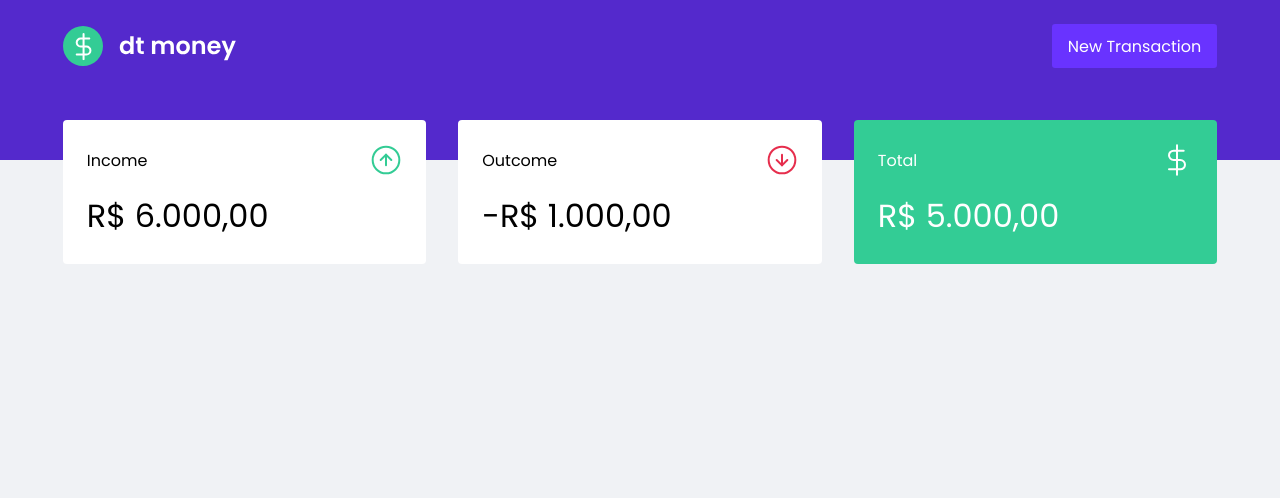
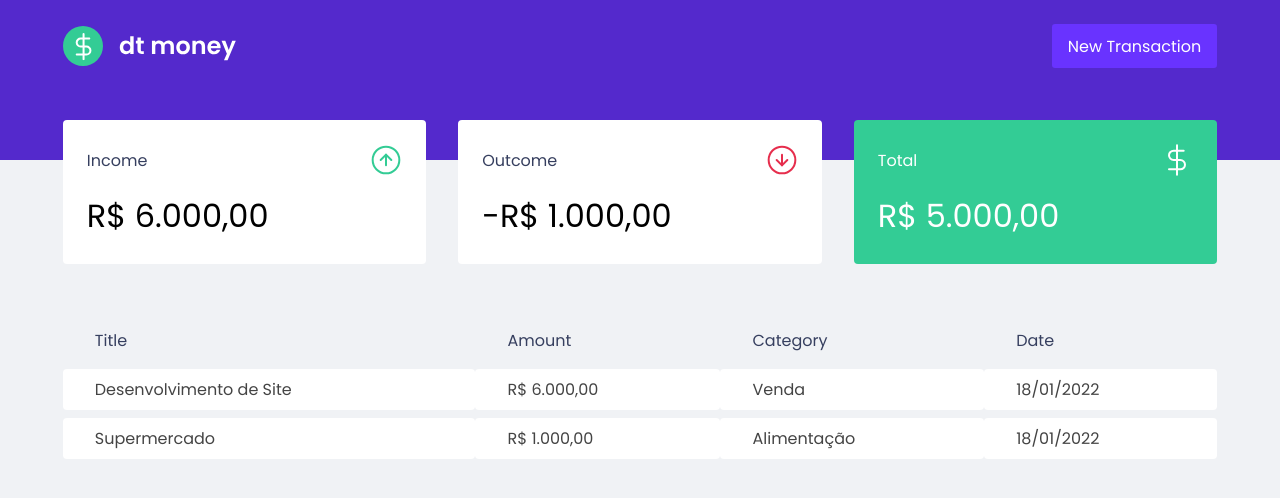
Before and after one commit to lipex360x/dtmoney, a React (Create React App) app in the folder frontend/: page / in a window 1280 px wide. Shown: the top 498 px of the page. Built offline with nearby package versions, Linux system fonts and the light colour scheme.

Commit message:
transactions styled

```diff
--- a/frontend/src/App.tsx
+++ b/frontend/src/App.tsx
@@ -1,6 +1,7 @@
 /* eslint-disable react/react-in-jsx-scope */
 import { Header } from './components/Header'
 import { Summary } from './components/Summary'
+import { Transactions } from './components/Transactions'
 import { GlobalStyle } from './styles/global'
 
 function App () {
@@ -8,6 +9,7 @@ function App () {
     <>
       <Header />
       <Summary />
+      <Transactions />
       <GlobalStyle />
     </>
   )
--- a/frontend/src/components/Summary/styles.ts
+++ b/frontend/src/components/Summary/styles.ts
@@ -23,6 +23,7 @@ export const Container = styled.section`
       align-items: center;
       justify-content: space-between;
       margin-bottom: 1rem;
+      color: var(--text-title);
     }
 
     h2 {
@@ -31,6 +32,9 @@ export const Container = styled.section`
     }
 
     &.total {
+      header {
+        color: #fff
+      }
       background: var(--green);
       color: #fff;
     }
--- /dev/null
+++ b/frontend/src/components/Transactions/index.tsx
@@ -0,0 +1,34 @@
+import { dateFormat } from '../../shared/utils/dateTransform'
+import { numberToReal } from '../../shared/utils/numberTransform'
+import * as S from './styles'
+
+export function Transactions () {
+  return (
+    <S.Container>
+      <table>
+        <thead>
+          <th>Title</th>
+          <th>Amount</th>
+          <th>Category</th>
+          <th>Date</th>
+        </thead>
+
+        <tbody>
+          <tr>
+            <td>Desenvolvimento de Site</td>
+            <td>{numberToReal(6000)}</td>
+            <td>Venda</td>
+            <td>{dateFormat(new Date())}</td>
+          </tr>
+
+          <tr>
+            <td>Supermercado</td>
+            <td>{numberToReal(1000)}</td>
+            <td>Alimentação</td>
+            <td>{dateFormat(new Date())}</td>
+          </tr>
+        </tbody>
+      </table>
+    </S.Container>
+  )
+}
--- /dev/null
+++ b/frontend/src/components/Transactions/styles.ts
@@ -0,0 +1,27 @@
+import styled from 'styled-components'
+
+export const Container = styled.section`
+  width: 100%;
+  max-width: 1180px;
+  margin: 0 auto;
+  padding: 1.5rem 0.8rem;
+
+  table {
+    width: 100%;
+    border-spacing: 0 0.5rem;
+
+    th {
+      padding: 0.5rem 2rem;
+      font-weight: normal;
+      text-align: left;
+      color: var(--text-title);
+    }
+
+    td {
+      background: #fff;
+      padding: 0.5rem 2rem;
+      border-radius: 0.25rem;
+      color: #444;
+    }
+  }
+`
```
